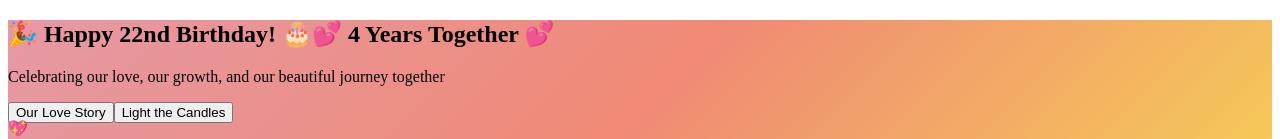
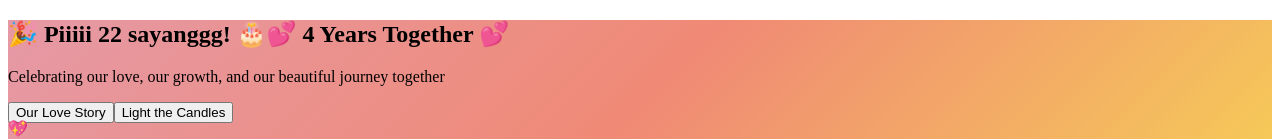
Before and after one commit to ftkhanssss/ultahtahtah, a React (Vite) app in the folder client/: page / in a window 1280 px wide. Shown: the top 139 px of the page. Built offline with nearby package versions, Linux system fonts and the light colour scheme; a web font is replaced by a local one.

Commit message:
Personalize birthday greeting with a special nickname
Update the main hero section text to include a personalized nickname for the birthday celebration.

Replit-Commit-Author: Agent
Replit-Commit-Session-Id: 6884bc1d-99cc-40af-ba8b-00994b2265ca
Replit-Commit-Checkpoint-Type: full_checkpoint

```diff
--- a/client/src/components/HeroSection.tsx
+++ b/client/src/components/HeroSection.tsx
@@ -27,7 +27,7 @@ export default function HeroSection() {
               animate={{ scale: 1 }}
               transition={{ delay: 0.5, type: "spring", stiffness: 260, damping: 20 }}
             >
-              🎉 Happy 22nd Birthday! 🎂
+              🎉 Piiiii 22 sayanggg! 🎂
             </motion.span>
             <motion.span
               className="block mt-4 text-3xl md:text-5xl animate-pulse-heart"
```
